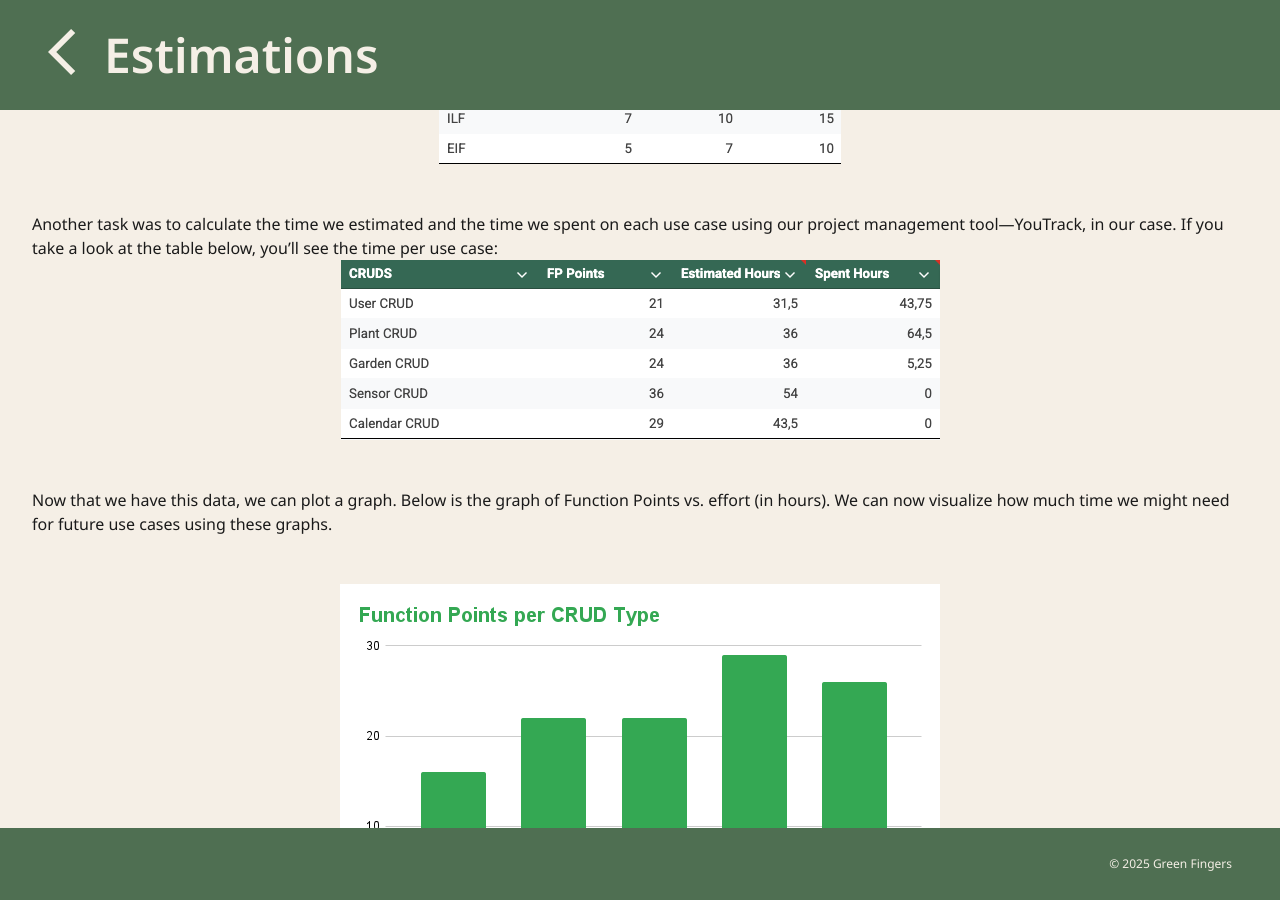
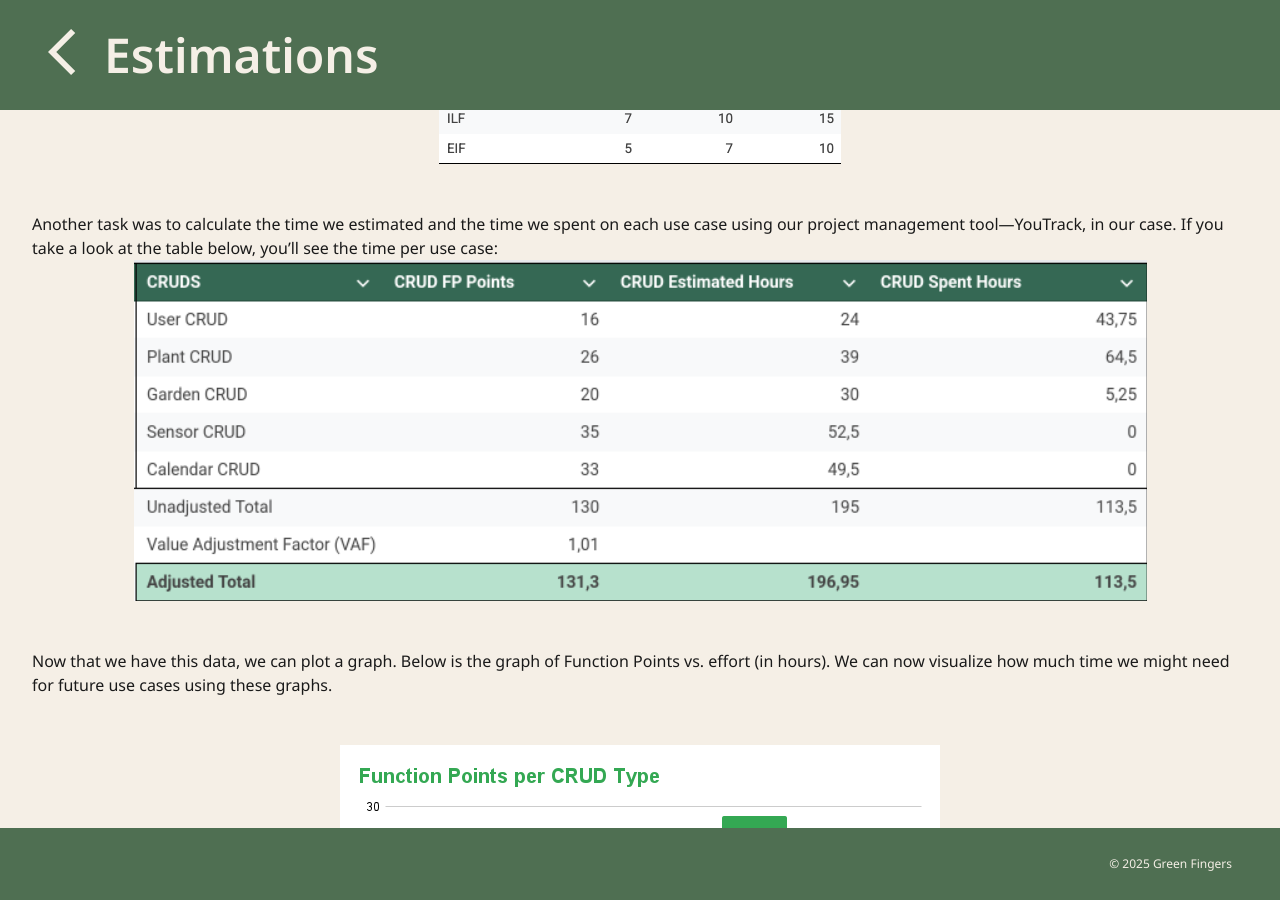
Before and after one commit to Green-Fingers-App/gardeningApp, a Jekyll site: the page built from docs/_posts/2025-04-03-project-Estimations.md, in a window 1280 px wide and 900 px high, scrolled down 759 px. Built offline with Jekyll 4.4.1, drawn with Linux system fonts in a browser that asks for light colours; comment, search, counter and statistics services are not loaded.

Commit message:
Update 2025-04-03-project-Estimations.md

```diff
--- a/docs/_posts/2025-04-03-project-Estimations.md
+++ b/docs/_posts/2025-04-03-project-Estimations.md
@@ -18,7 +18,7 @@ We calculate Function Points for our existing use cases, such as the "CRUD User"
 ![FP counting weights](/gardeningApp/assets/screenshots/FPtype.png)
 
 Another task was to calculate the time we estimated and the time we spent on each use case using our project management tool—YouTrack, in our case. If you take a look at the table below, you'll see the time per use case:
-![use case time FP](/gardeningApp/assets/screenshots/UC:time.png)
+![use case time FP](/gardeningApp/assets/screenshots/FP_and_Hours.png)
 
 Now that we have this data, we can plot a graph. Below is the graph of Function Points vs. effort (in hours). We can now visualize how much time we might need for future use cases using these graphs.
 
```
